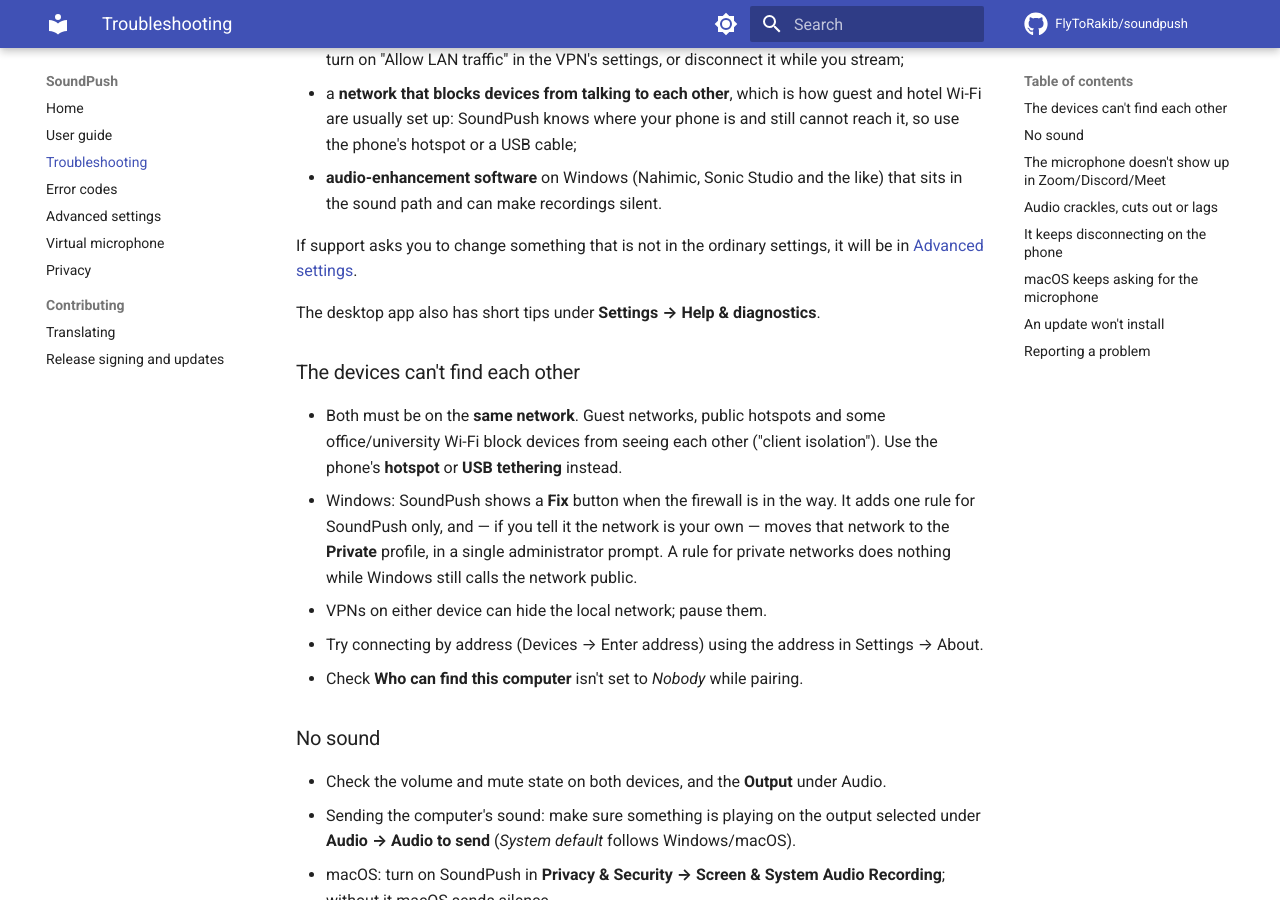
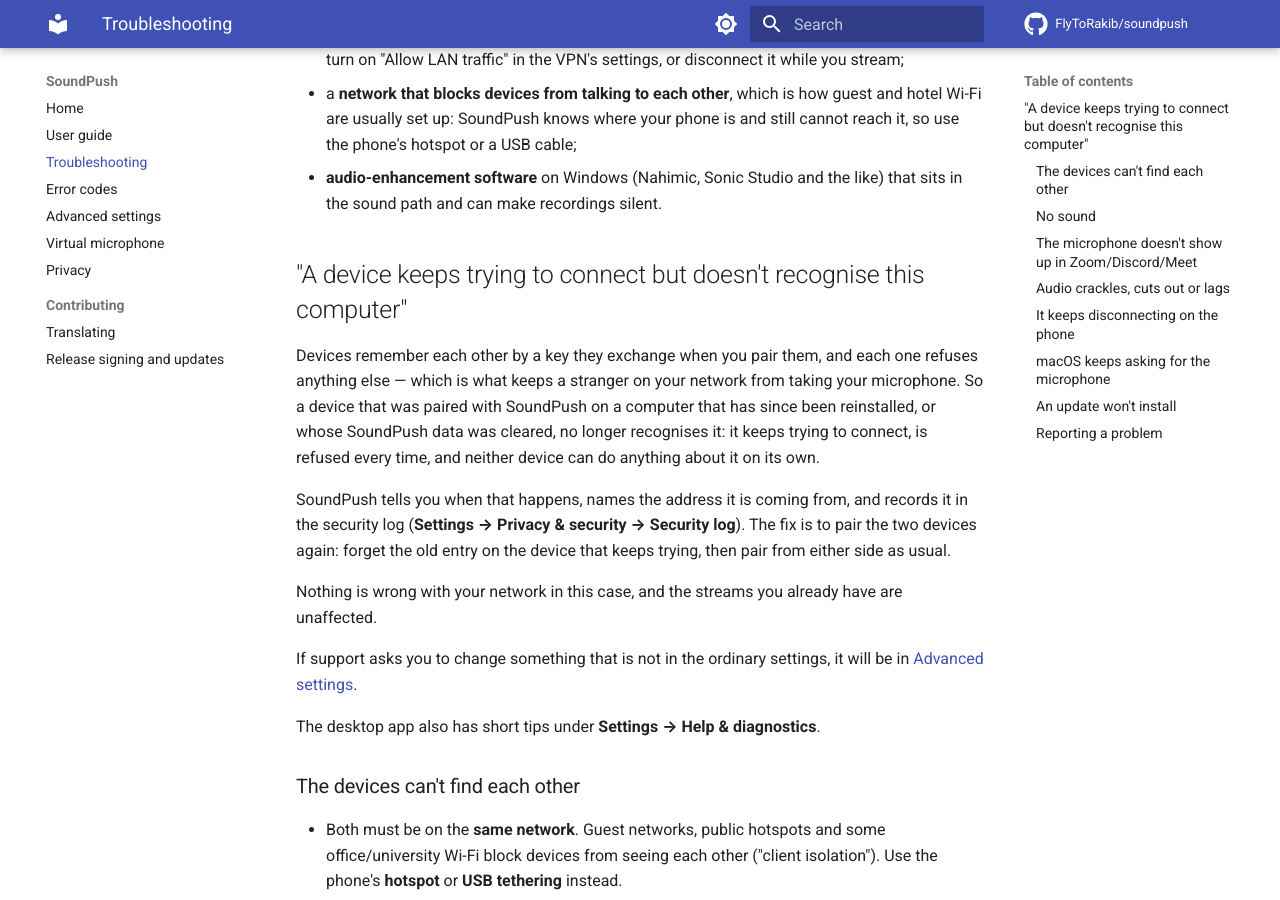
Before and after one commit to FlyToRakib/soundpush, an MkDocs documentation site: the page built from docs/troubleshooting.md, in a window 1280 px wide and 900 px high, scrolled down 251 px. Built offline with MkDocs 1.6.1 and Material for MkDocs 9.7.7, drawn with Linux system fonts in a browser that asks for light colours; comment, search, counter and statistics services are not loaded.

Commit message:
Docs: what to do when a device keeps failing to connect
The engine now says so and writes it to the security log; the troubleshooting page explains why a device stops recognising a computer and that pairing again is the fix.

Co-Authored-By: Claude Opus 5 <noreply@anthropic.com>

```diff
--- a/docs/troubleshooting.md
+++ b/docs/troubleshooting.md
@@ -11,6 +11,19 @@ things people otherwise chase for a while:
 - **audio-enhancement software** on Windows (Nahimic, Sonic Studio and the like) that sits in the sound path and can
   make recordings silent.
 
+## "A device keeps trying to connect but doesn't recognise this computer"
+
+Devices remember each other by a key they exchange when you pair them, and each one refuses anything else — which is
+what keeps a stranger on your network from taking your microphone. So a device that was paired with SoundPush on a
+computer that has since been reinstalled, or whose SoundPush data was cleared, no longer recognises it: it keeps
+trying to connect, is refused every time, and neither device can do anything about it on its own.
+
+SoundPush tells you when that happens, names the address it is coming from, and records it in the security log
+(**Settings → Privacy & security → Security log**). The fix is to pair the two devices again: forget the old entry on
+the device that keeps trying, then pair from either side as usual.
+
+Nothing is wrong with your network in this case, and the streams you already have are unaffected.
+
 If support asks you to change something that is not in the ordinary settings, it will be in
 [Advanced settings](advanced.md).
 
```
